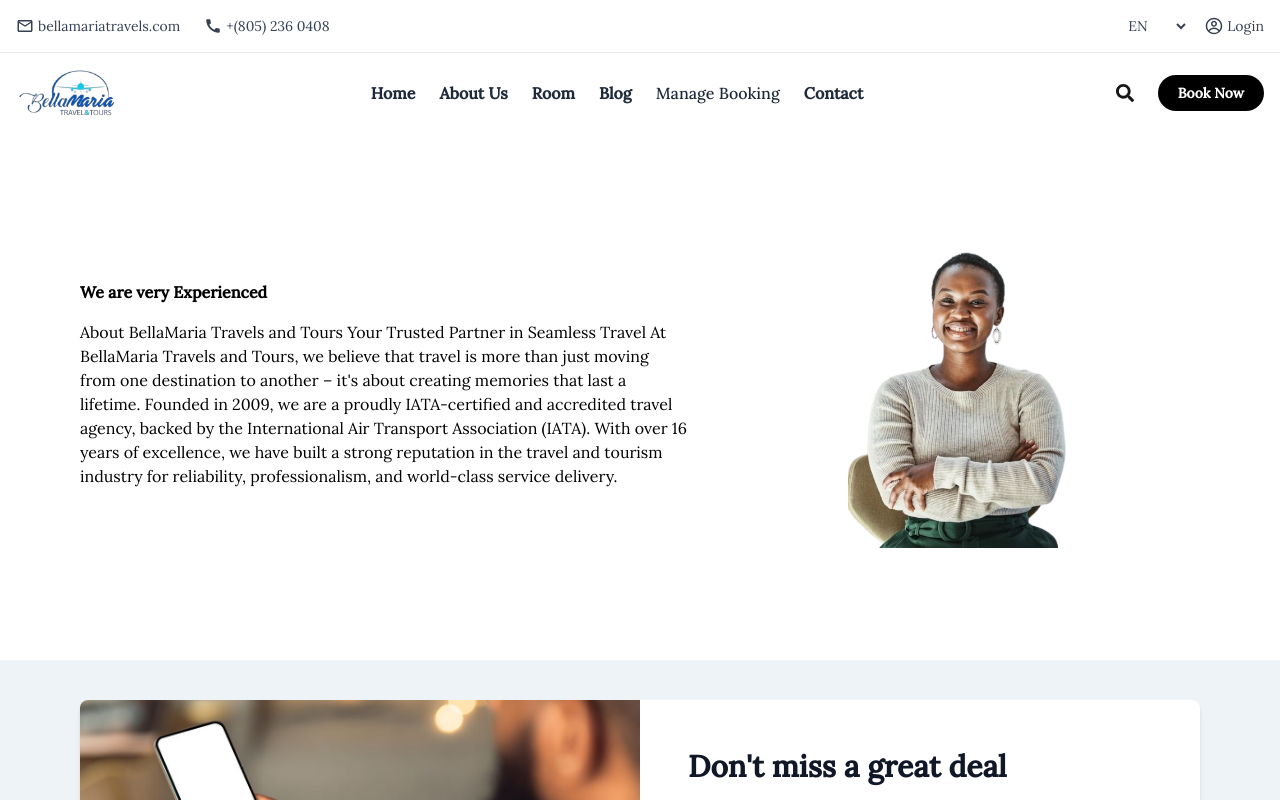
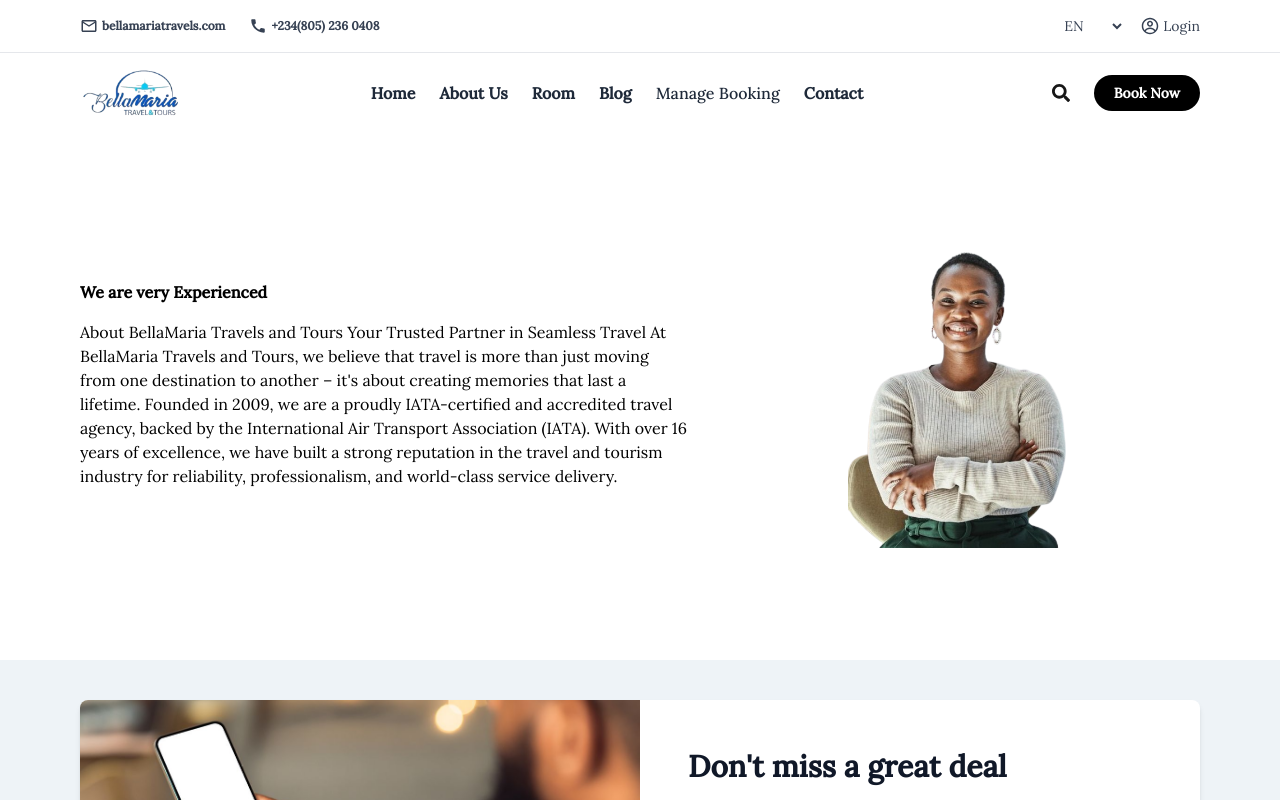
Before and after one commit to Alqomory01/bellatravel, a Next.js app: page /about in a window 1280 px wide. Shown: the top 800 px of the page. Built offline with nearby package versions, Linux system fonts and the light colour scheme.

Commit message:
header adjusted

```diff
--- a/src/app/page.tsx
+++ b/src/app/page.tsx
@@ -454,13 +454,13 @@ export default function Home() {
 
     </AnimatedSection>
         <AnimatedSection>
-    <div className="mt-12 px-4 sm:px-8 lg:px-20 py-10 pb-16 bg-black text-white">
+    <div className="mt-12 px-4 sm:px-8 lg:px-20 py-10 pb-16 bg-[#DBE9F4] text-black">
 
   <div className="flex flex-col lg:flex-row gap-10 items-center">
 
     {/* Text Section */}
     <div className="w-full lg:w-[40%]">
-      <p className="text-blue-500 text-lg sm:text-2xl">
+      <p className="text-blue-900 text-lg sm:text-2xl">
         Get About Us
       </p>
 
--- a/src/components/shared/Header.tsx
+++ b/src/components/shared/Header.tsx
@@ -30,21 +30,21 @@ const [menuOpen, setMenuOpen] = useState(false);
         <header className="w-full">
 
   {/* Top Bar */}
-  <div className="bg-white text-xs sm:text-sm py-3 sm:py-4 px-4">
-    <div className="max-w-7xl mx-auto flex flex-col sm:flex-row gap-3 sm:gap-0 justify-between items-center">
+  <div className="bg-white text-xs px-4 sm:px-8 lg:px-20 py-4 ">
+    <div className="flex flex-col sm:flex-row gap-3 sm:gap-0 justify-between items-center">
 
       {/* Left Info */}
       <div className="flex justify-between sm:flex-row gap-2 sm:gap-6 text-gray-700">
         <div className="flex items-center gap-1">
-          <MdOutlineMailOutline className="text-base sm:text-lg" />
-          <a href="mailto:bellamariatravels.com" className="hover:text-pink-600">
+          <MdOutlineMailOutline className="text-base sm:text-lg " />
+          <a href="mailto:bellamariatravels.com" className="font-bold hover:text-blue-600">
             bellamariatravels.com
           </a>
         </div>
 
         <div className="flex items-center gap-1">
           <MdCall className="text-base sm:text-lg" />
-          <span>+(805) 236 0408</span>
+          <span className="font-bold">+234(805) 236 0408</span>
         </div>
       </div>
 
@@ -77,7 +77,7 @@ const [menuOpen, setMenuOpen] = useState(false);
       isSticky ? "fixed top-0 left-0 right-0 shadow-md" : ""
     }`}
   >
-    <div className="relative max-w-7xl mx-auto px-4 py-3 sm:py-4 flex justify-between items-center">
+    <div className="relative px-4 sm:px-8 lg:px-20 py-4  flex justify-between items-center">
 
       {/* Logo */}
       <Link href="/" className="flex items-center">
```
